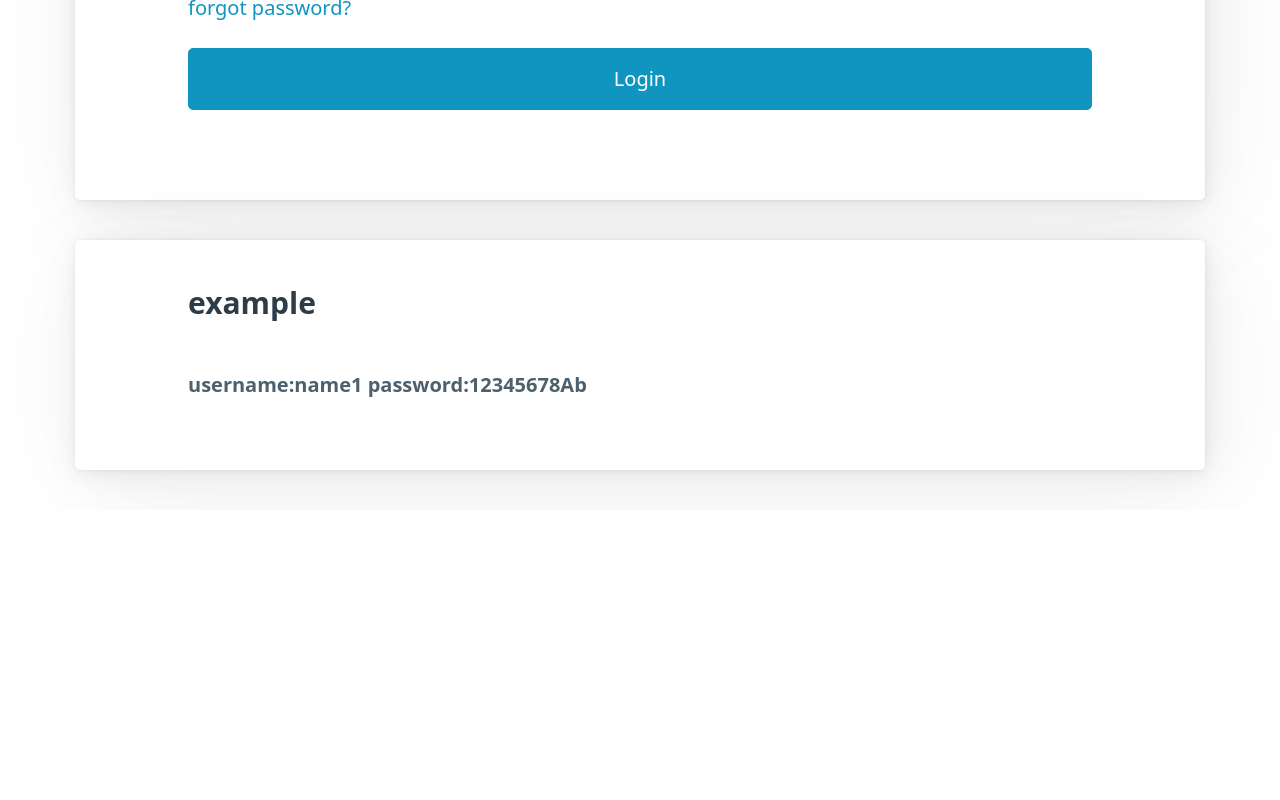
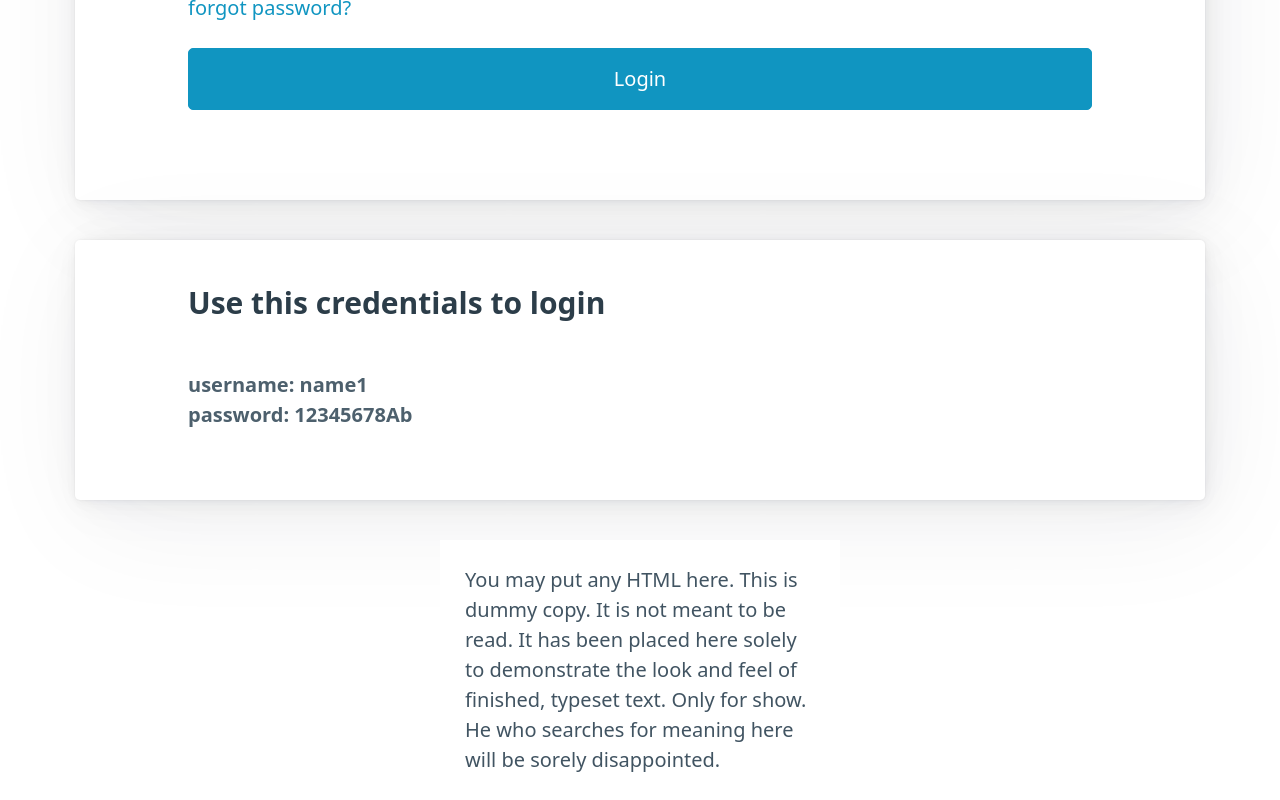
Before and after one commit to Bijan-K/NextJS-PicoCss-LoginForm, a Next.js app: page /Login in a window 1280 px wide. Shown: the part 341-1141 px from the top of the page. Before the commit the page ends 851 px from the top, so only its background shows below. Built offline with nearby package versions, Linux system fonts and the light colour scheme.

Commit message:
progress

```diff
--- a/package.json
+++ b/package.json
@@ -13,6 +13,7 @@
     "eslint": "8.41.0",
     "eslint-config-next": "13.4.3",
     "next": "13.4.3",
+    "next-auth": "^4.22.3",
     "react": "18.2.0",
     "react-dom": "18.2.0"
   }
--- a/pages/Login/index.js
+++ b/pages/Login/index.js
@@ -16,7 +16,10 @@ export default function Login() {
             type="password"
             placeholder="Password"
           />
-          <Link href="/">forgot password?</Link>
+
+          <Link href="/Login/#test-popup" data-effect="mfp-move-horizontal">
+            forgot password?
+          </Link>
           <Link href="/myaccount">
             <button className="margin" type="submit">
               Login
@@ -26,10 +29,19 @@ export default function Login() {
       </article>
       <article className="container">
         <div className="middle">
-          <h3>example</h3>
-          <h6> username:name1 password:12345678Ab</h6>
+          <h3>Use this credentials to login</h3>
+          <h6>
+            {' '}
+            username: name1 <br /> password: 12345678Ab
+          </h6>
         </div>
       </article>
+      <div id="test-popup" class="white-popup mfp-with-anim mfp-hide">
+        You may put any HTML here. This is dummy copy. It is not meant to be
+        read. It has been placed here solely to demonstrate the look and feel of
+        finished, typeset text. Only for show. He who searches for meaning here
+        will be sorely disappointed.
+      </div>
     </>
   );
 }
--- a/pages/api/hello.js
+++ /dev/null
@@ -1,5 +0,0 @@
-// Next.js API route support: https://nextjs.org/docs/api-routes/introduction
-
-export default function handler(req, res) {
-  res.status(200).json({ name: 'John Doe' })
-}
--- a/styles/global.css
+++ b/styles/global.css
@@ -34,3 +34,50 @@
 .margin {
   margin-top: 25px;
 }
+
+/* the pop up */
+.white-popup {
+  position: relative;
+  background: #fff;
+  padding: 25px;
+  width: auto;
+  max-width: 400px;
+  margin: 0 auto;
+}
+
+.mfp-move-horizontal {
+  /* start state */
+  .mfp-with-anim {
+    opacity: 0;
+    transition: all 0.3s;
+
+    transform: translateX(-50px);
+  }
+
+  &.mfp-bg {
+    opacity: 0;
+    transition: all 0.3s;
+  }
+
+  /* animate in */
+  &.mfp-ready {
+    .mfp-with-anim {
+      opacity: 1;
+      transform: translateX(0);
+    }
+    &.mfp-bg {
+      opacity: 0.8;
+    }
+  }
+
+  /* animate out */
+  &.mfp-removing {
+    .mfp-with-anim {
+      transform: translateX(50px);
+      opacity: 0;
+    }
+    &.mfp-bg {
+      opacity: 0;
+    }
+  }
+}
```
Also changed, not shown: pages/api/auth/{...nextauth}/route.js (added), 1 other file (tests, documents, lock files or other folders).
